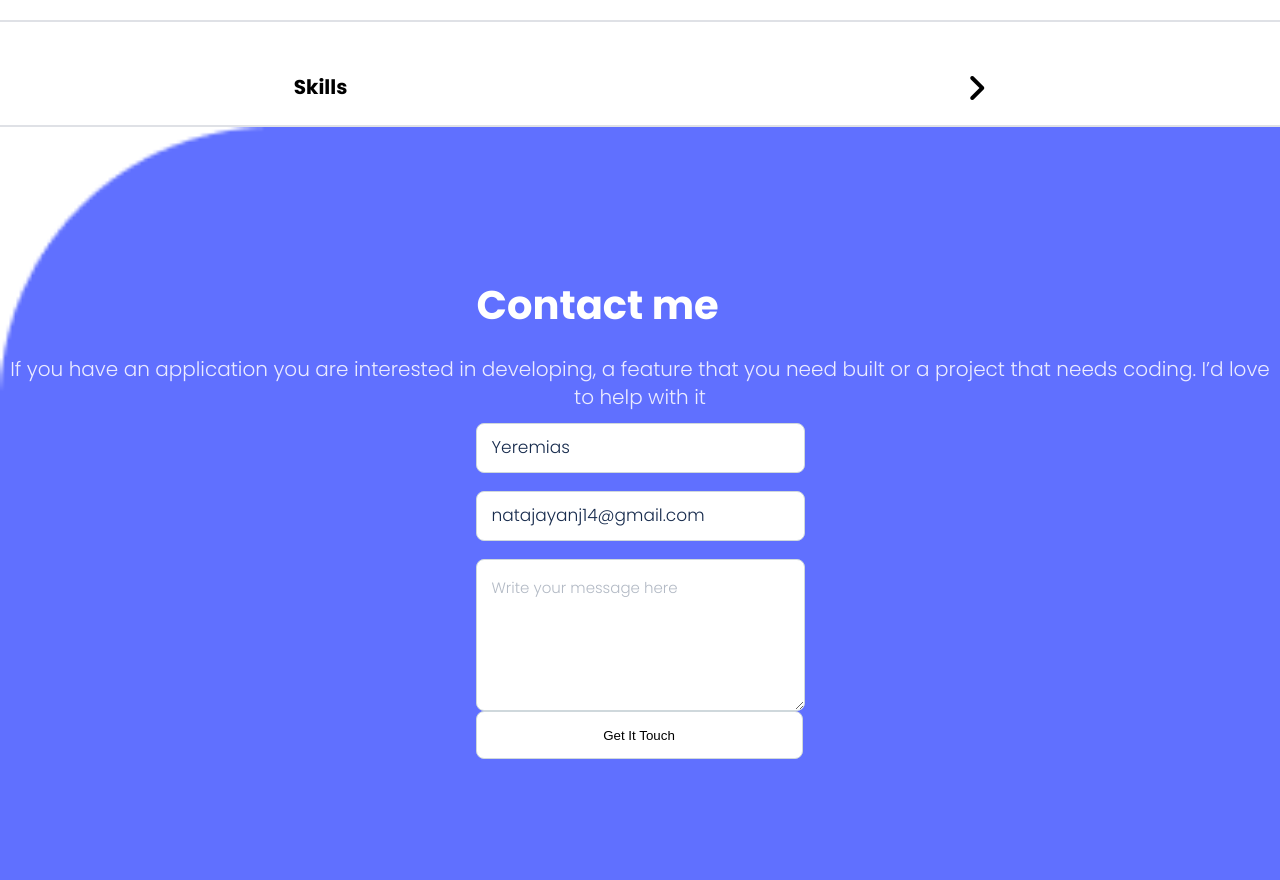
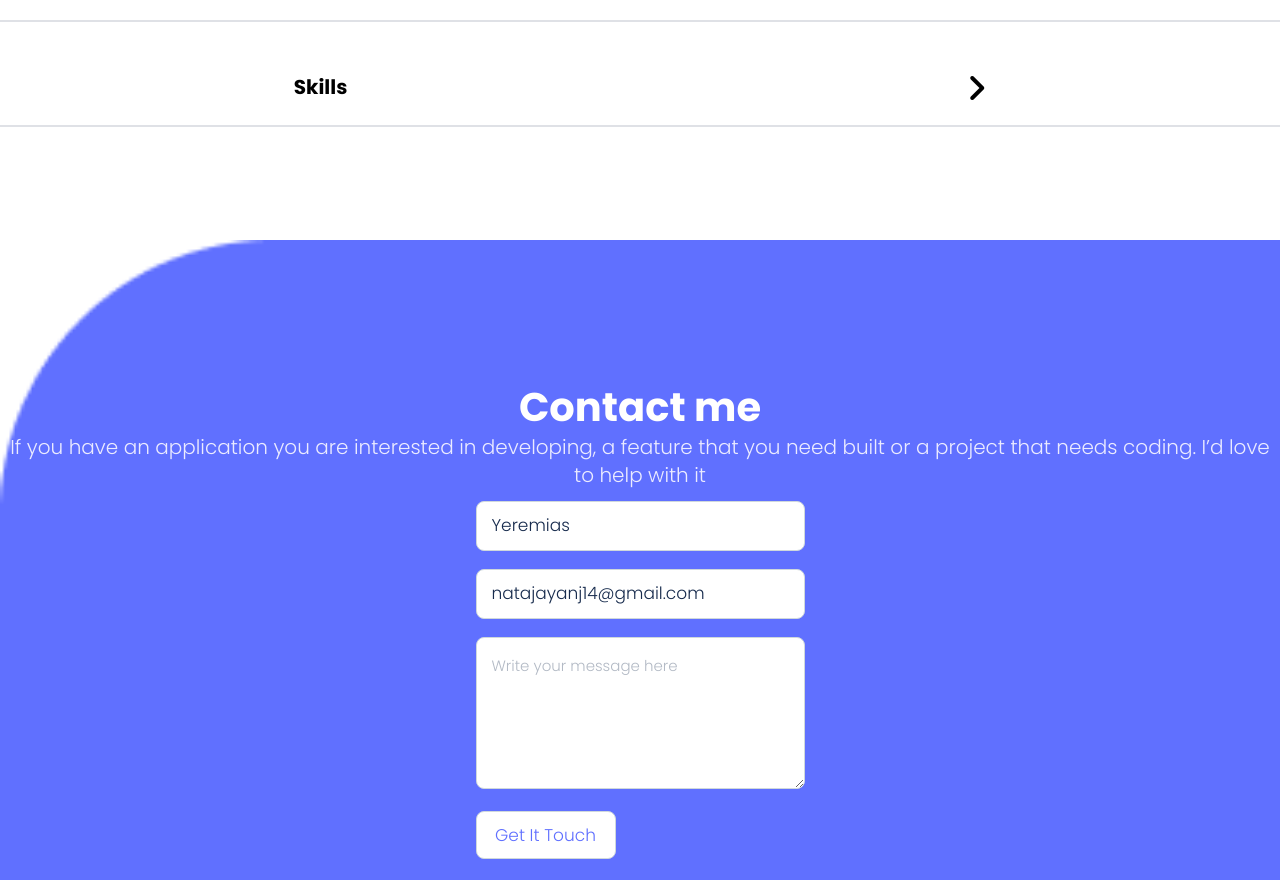
Before and after one commit to direakanbi/microverse-portfolio1, a plain HTML site: page index.html in a window 1280 px wide. Shown: the part 3588-4468 px from the top of the page. Drawn offline with Linux system fonts and the light colour scheme.

Commit message:
added style for btn

```diff
--- a/index.html
+++ b/index.html
@@ -208,14 +208,14 @@
 
     <div class="seperator"></div>
     <div class="contact-form">
-        <h2>Contact me</h2>
+        <span>Contact me</span>
         <p>If you have an application you are interested in developing, a feature that you need built or a project that needs coding. I’d love to help with it</p>
         <form action="https://formspree.io/f/xzbywprd
         " method="POST">
         <input type="text" name="name" id="name" placeholder="Yeremias">
         <input type="text" name="name" id="email" placeholder="natajayanj14@gmail.com">
         <textarea name="message" id="message" cols="30" rows="10" placeholder="Write your message here"></textarea>
-        <input type="button"  value="Get It Touch">
+        <input type="button" class="contact-form-btn" value="Get It Touch">
 
         </form>
     </div>
--- a/styles.css
+++ b/styles.css
@@ -347,6 +347,7 @@ article {
   margin-top: 20px;
 }
 .contact-form{
+  margin-top: 113px;
   display: flex;
   flex-direction: column;
   background-image: url("Contactme.png");
@@ -356,13 +357,16 @@ article {
   background-repeat: no-repeat;
   background-size: cover;
 }
-.contact-form h2{
+.contact-form span{
   font-family: Poppins;
 font-style: normal;
 font-weight: bold;
 font-size: 40px;
 line-height: 52px;
 color: white;
+}
+.contact-form span:hover{
+  text-decoration: underline;
 }
 .contact-form p{
   font-family: Poppins;
@@ -372,6 +376,9 @@ font-size: 20px;
 line-height: 28px;
 text-align: center;
 color: #EBEBFF;
+}
+.contact-form p:hover{
+  text-decoration: underline;
 }
 .contact-form form{
   display: flex;
@@ -410,3 +417,19 @@ line-height: 24px;
 padding: 16px 15px;
 color: #B3BAC5;
 }
+.contact-form-btn{
+background: #FFFFFF;
+border-radius: 8px;
+margin-top: 22px;
+width: 140px;
+color: #6070FF;
+font-family: Poppins;
+font-style: normal;
+font-weight: 500;
+font-size: 17px;
+line-height: 24px;
+}
+.contact-form-btn:hover{
+  color: #FFFFFF;
+  background-color: #2230d2;
+}
```
